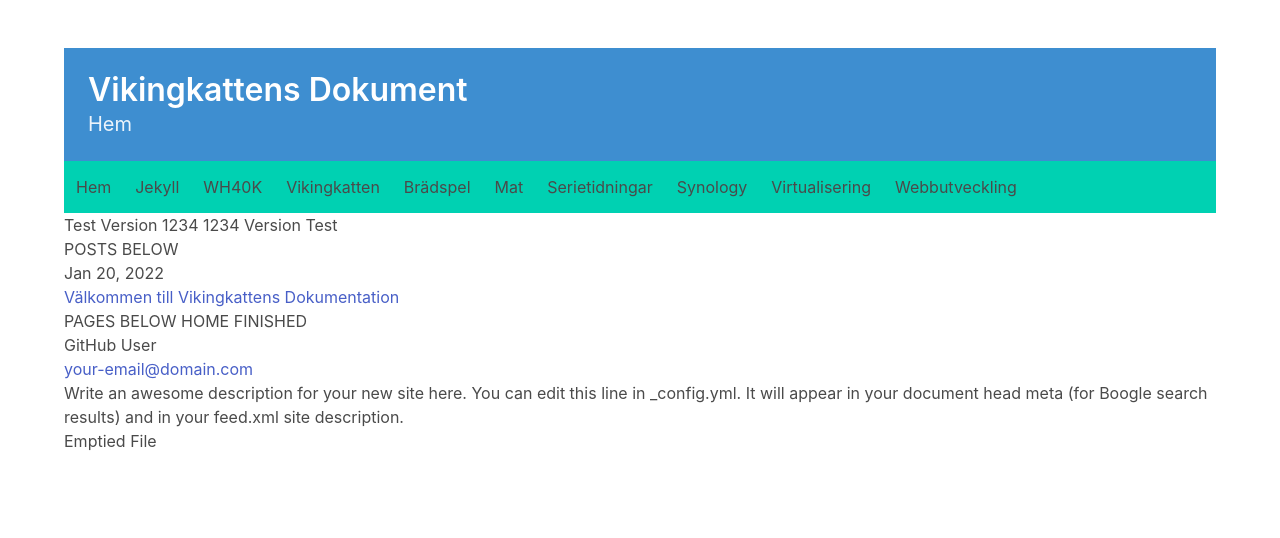
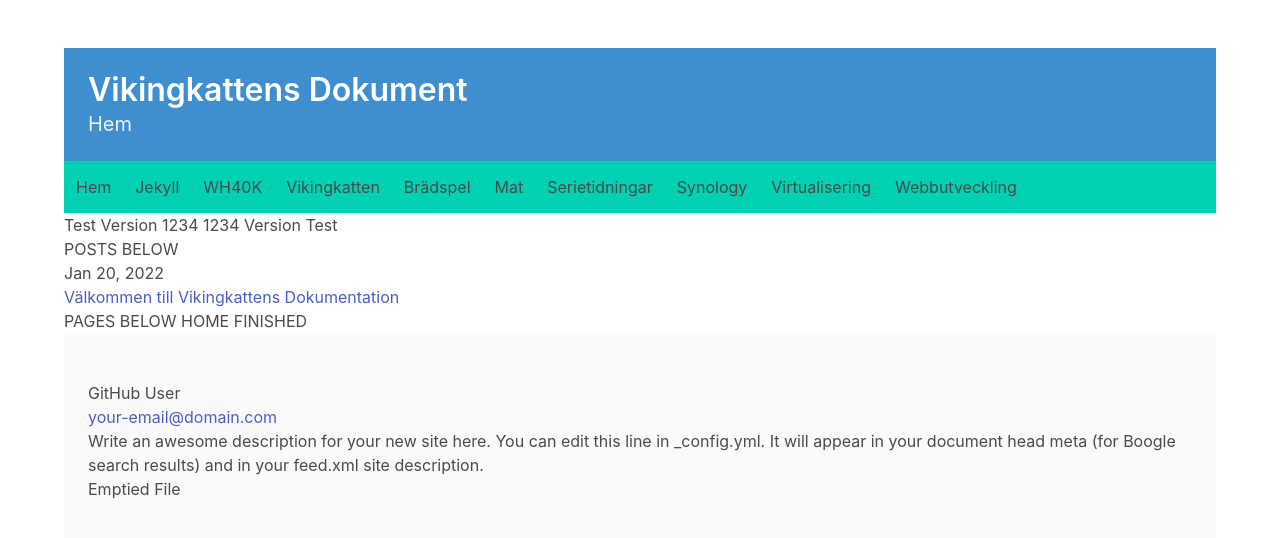
Before and after one commit to viking-cat/dokument, a Jekyll site: the page built from index.html, in a window 1280 px wide. Shown: the top 538 px of the page. Built offline with Jekyll 4.4.1, drawn with Linux system fonts in a browser that asks for light colours.

Commit message:
Updated footer

```diff
--- a/_includes/footer.html
+++ b/_includes/footer.html
@@ -1,17 +1,16 @@
-<footer class="site-footer h-card">
+<footer class="footer">
     <data class="u-url" href="{{ "/" | relative_url }}"></data>
-
     <div class="wrapper">
-
         <div class="footer-col-wrapper">
             <div class="footer-col">
-          <!--<p class="feed-subscribe">
+                <!--
+                <p class="feed-subscribe">
                 <a href="{{ 'feed.xml' | relative_url }}">
                 <svg class="svg-icon orange">
                     <use xlink:href="{{ 'assets/minima-social-icons.svg#rss' | relative_url }}"></use>
                 </svg><span>Subscribe</span>
-            </a>
-          </p>-->
+                </a></p>
+                -->
                 {%- if site.author %}
                 <ul class="contact-list">
                     {% if site.author.name -%}
@@ -27,10 +26,8 @@
                 <p>{{ site.description | escape }}</p>
             </div>
         </div>
-
         <div class="social-links">
             {%- include social.html -%}
         </div>
-
         </div>
 </footer>
```
Lines whose indentation alone changed are shown as unchanged.
